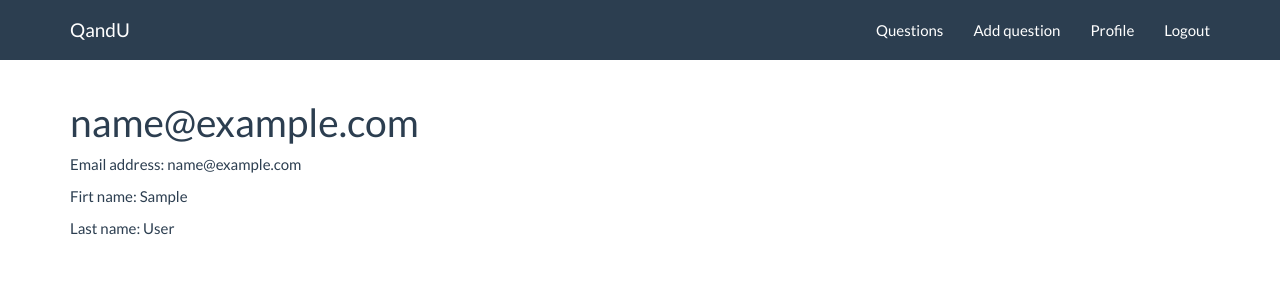
After one commit to amluciano/qandu_app, a Django app: a page that uses templates/base.html in a window 1280 px wide. The commit adds this page. Shown: the top 300 px of the page. Run offline with Django 3.2, Linux system fonts and the light colour scheme; the visitor is signed in with stand-in values (Sample User, id 1); data comes from the database, SQL or seed files in the repository; some libraries are stand-ins or nearby versions.

Commit message:
Add user profile

```diff
--- a/core/urls.py
+++ b/core/urls.py
@@ -15,4 +15,5 @@ urlpatterns = patterns('',
                        url(r'^question/(?P<question_pk>\d+)/answer/update/(?P<answer_pk>\d+)/$', login_required(AnswerUpdateView.as_view()), name='answer_update'),
                        url(r'^question/(?P<question_pk>\d+)/answer/delete/(?P<answer_pk>\d+)/$', login_required(AnswerDeleteView.as_view()), name='answer_delete'),
                        url(r'^vote/$', login_required(VoteFormView.as_view()), name='vote'),
+                       url(r'^user/(?P<slug>\w+)/$', login_required(UserDetailView.as_view()), name='user_detail'),
                       )
--- a/core/views.py
+++ b/core/views.py
@@ -119,7 +119,7 @@ class VoteFormView(FormView):
             if not has_voted:
                Vote.objects.create(user=user, answer=answer)
             else:
-               prev_votes[0].delete()
+                 prev_votes[0].delete()
             return redirect(reverse('question_detail', args=[form.data["question"]]))
         except:
             prev_votes = Vote.objects.filter(user=user, question=question)
@@ -129,3 +129,9 @@ class VoteFormView(FormView):
             else:
                 prev_votes[0].delete()
         return redirect('question_list')
+
+class UserDetailView(DetailView):
+      model = User
+      slug_field = 'username'
+      template_name = 'user/user_detail.html'
+      context_object_name = 'user_in_view'
--- a/manage.py
+++ b/manage.py
@@ -3,8 +3,8 @@ import os
 import sys
 
 if __name__ == "__main__":
-    os.environ.setdefault("DJANGO_SETTINGS_MODULE", "qandu_app.settings")
+  os.environ.setdefault("DJANGO_SETTINGS_MODULE", "qandu_app.settings")
 
-    from django.core.management import execute_from_command_line
+from django.core.management import execute_from_command_line
 
-    execute_from_command_line(sys.argv)
+execute_from_command_line(sys.argv)
--- a/templates/base.html
+++ b/templates/base.html
@@ -26,6 +26,7 @@
             {% if user.is_authenticated %}
             <li><a href="{% url 'question_list' %}">Questions</a></li>
             <li><a href="{% url 'question_create' %}">Add question</a></li>
+            <li><a href="{% url 'user_detail' slug=user.username %}">Profile</a></li>
 
             <li><a href="{% url 'auth_logout' %}">Logout</a></li>
 
--- a/templates/question/question_detail.html
+++ b/templates/question/question_detail.html
@@ -18,7 +18,7 @@
   <p><a href="{% url 'answer_delete' question_pk=question.id answer_pk=answer.id %}">Delete answer</a></p>
   {% endif %}
   <p>Answered by {{ answer.user.username }} on {{ answer.created_at }}</p>
-  <p>{{ answer.vote_set.all.count }}  Vote{{ answer.vote_set.all.count|pluralize }}</p>
+  <p>{{ answer.vote_set.all.count }} Vote{{ answer.vote_set.all.count|pluralize }}</p>
   <form method="post" action="{% url 'vote' %}">
     {% csrf_token %}
     <input type="hidden" name="answer" value="{{ answer.id }}" />
--- /dev/null
+++ b/templates/user/user_detail.html
@@ -0,0 +1,7 @@
+{% extends 'base.html' %}
+{% block content %}
+<h1>{{ user_in_view.email }}</h1>
+<p>Email address: {{ user_in_view.email }}</p>
+<p>Firt name: {{ user_in_view.first_name }}</p>
+<p>Last name: {{ user_in_view.last_name }}</p>
+{% endblock %}
```
